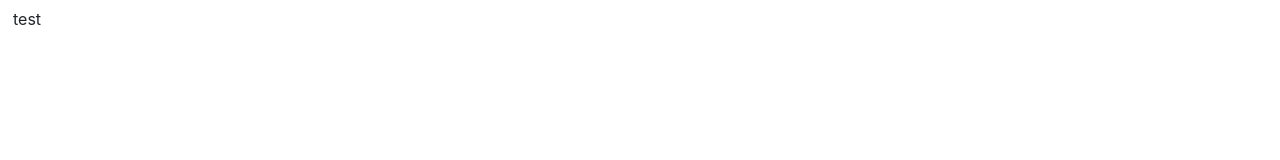
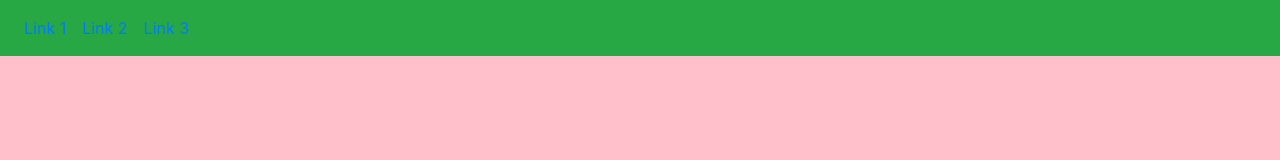
Before and after one commit to FloortjeTjeertes/ebasco, a plain HTML site: page index.html in a window 1280 px wide. Drawn offline with nearby package versions, Linux system fonts and the light colour scheme.

Commit message:
asdfadsf

```diff
--- a/index.html
+++ b/index.html
@@ -2,19 +2,34 @@
 <html lang="en" dir="ltr">
 
 <head>
-  <link rel="stylesheet" href="/style.css">
   <meta charset="utf-8">
   <title>ebasco</title>
   <link rel="stylesheet" href="https://stackpath.bootstrapcdn.com/bootstrap/4.3.1/css/bootstrap.min.css" integrity="sha384-ggOyR0iXCbMQv3Xipma34MD+dH/1fQ784/j6cY/iJTQUOhcWr7x9JvoRxT2MZw1T" crossorigin="anonymous">
-  <script src="https://code.jquery.com/jquery-3.3.1.slim.min.js" integrity="sha384-q8i/X+965DzO0rT7abK41JStQIAqVgRVzpbzo5smXKp4YfRvH+8abtTE1Pi6jizo" crossorigin="anonymous"></script>
-  <script src="https://cdnjs.cloudflare.com/ajax/libs/popper.js/1.14.7/umd/popper.min.js" integrity="sha384-UO2eT0CpHqdSJQ6hJty5KVphtPhzWj9WO1clHTMGa3JDZwrnQq4sF86dIHNDz0W1" crossorigin="anonymous"></script>
-  <script src="https://stackpath.bootstrapcdn.com/bootstrap/4.3.1/js/bootstrap.min.js" integrity="sha384-JjSmVgyd0p3pXB1rRibZUAYoIIy6OrQ6VrjIEaFf/nJGzIxFDsf4x0xIM+B07jRM" crossorigin="anonymous"></script>
+  <link rel="stylesheet" href="style.css">
 </head>
 
 <body>
-  <button type="button" class="btn">test</button>
+  <nav class="navbar navbar-expand-sm br-blue bg-brown bg-success" style=":">
+
+  <!-- Links -->
+  <ul class="navbar-nav">
+    <li class="nav-item">
+      <a class="nav-link" href="#">Link 1</a>
+    </li>
+    <li class="nav-item">
+      <a class="nav-link" href="#">Link 2</a>
+    </li>
+    <li class="nav-item">
+      <a class="nav-link" href="#">Link 3</a>
+    </li>
+  </ul>
+
+</nav>
 
 
+<script src="https://code.jquery.com/jquery-3.3.1.slim.min.js" integrity="sha384-q8i/X+965DzO0rT7abK41JStQIAqVgRVzpbzo5smXKp4YfRvH+8abtTE1Pi6jizo" crossorigin="anonymous"></script>
+<script src="https://cdnjs.cloudflare.com/ajax/libs/popper.js/1.14.7/umd/popper.min.js" integrity="sha384-UO2eT0CpHqdSJQ6hJty5KVphtPhzWj9WO1clHTMGa3JDZwrnQq4sF86dIHNDz0W1" crossorigin="anonymous"></script>
+<script src="https://stackpath.bootstrapcdn.com/bootstrap/4.3.1/js/bootstrap.min.js" integrity="sha384-JjSmVgyd0p3pXB1rRibZUAYoIIy6OrQ6VrjIEaFf/nJGzIxFDsf4x0xIM+B07jRM" crossorigin="anonymous"></script>
 </body>
 
 </html>
--- a/style.css
+++ b/style.css
@@ -0,0 +1,3 @@
+body{
+  background-color: pink;
+}
```
Also changed, not shown: 1 other file.
